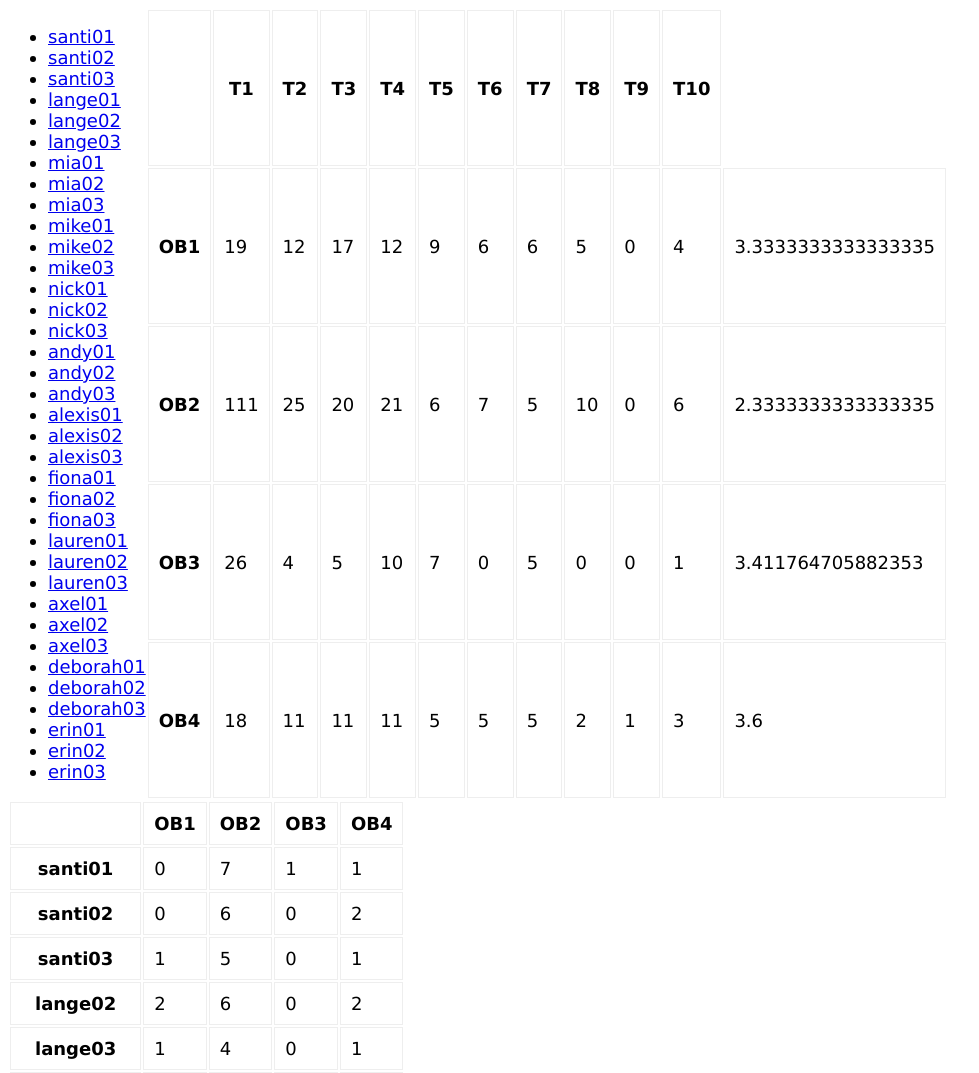
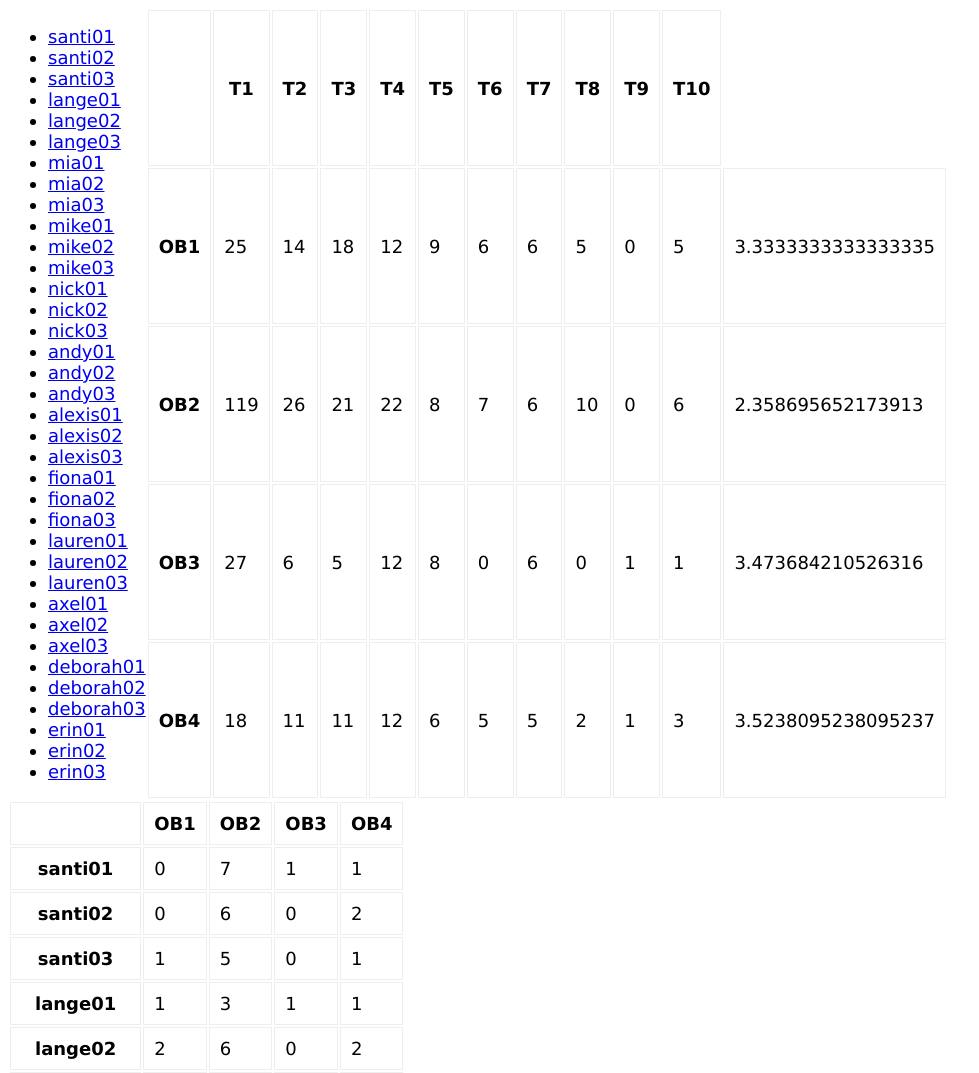
Before and after one commit to chelmyers/qualVUI, a plain HTML site: page count.html in a window 1280 px wide. Shown: the top 1073 px of the page, without its empty margins (0-979 px from the left). Drawn offline with Linux system fonts and the light colour scheme; no server answers.

Commit message:
rtf to txt

```diff
--- a/count.html
+++ b/count.html
@@ -139,10 +139,10 @@
     var data = ['santi.01.txt',
     'santi.02.txt',
     'santi.03.txt',
-    'lange.01.rtf',
+    'lange.01.txt',
     'lange.02.txt',
     'lange.03.txt',
-    'mia.01.rtf',
+    'mia.01.txt',
     'mia.02.txt',
     'mia.03.txt',
     'mike.01.txt',
```
Also changed, not shown: markov-raw.html (+2 -2 lines), markov.html (+2 -2 lines), order.html (+2 -2 lines), scripts.html (+2 -2 lines), sessions.html (+2 -2 lines), data/lange.01.txt (added), data/mia.01.txt (added), 2 other files.
